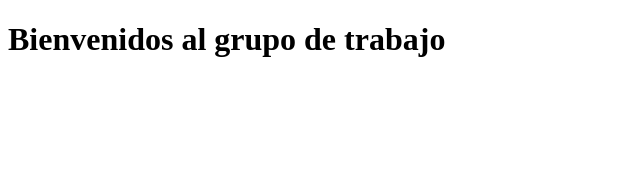
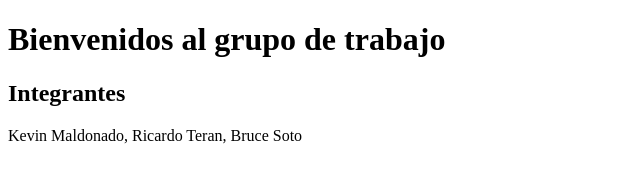
Before and after one commit to EstherZumba/Grupo6SOTF, a plain HTML site: page index.html in a window 1280 px wide. Shown: the whole page, without its empty margins (0-640 px from the left). Drawn offline with Linux system fonts and the light colour scheme.

Commit message:
Agregando integrantes

```diff
--- a/index.html
+++ b/index.html
@@ -8,5 +8,7 @@
 </head>
 <body>
     <h1>Bienvenidos al grupo de trabajo</h1>
+    <h2> Integrantes</h2>
+    <p>Kevin Maldonado, Ricardo Teran, Bruce Soto</p>
 </body>
 </html>
```
